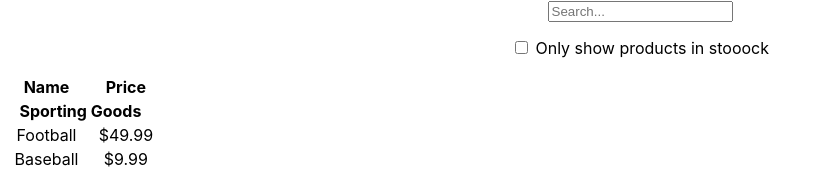
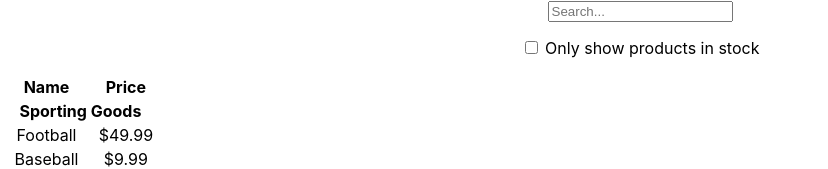
Before and after one commit to lsammut/thinking-react-tutorial, a React (Create React App) app: page / in a window 1280 px wide. Shown: the top 169 px of the page, without its empty margins (0-828 px from the left). Built offline with nearby package versions, Linux system fonts and the light colour scheme.

Commit message:
Set value of form fields in search bar from props
Define constructor, pass down props from super
Pass props to search bar form field

```diff
--- a/src/components/search_bar.js
+++ b/src/components/search_bar.js
@@ -1,14 +1,26 @@
 import React from 'react';
 
 class SearchBar extends React.Component {
+    constructor (props) {
+        super(props);
+    }
+
     render() {
+        const filterText = this.props.filterText;
+        const inStockOnly = this.props.inStockOnly;
+
         return (
         <form>
-            <input type="text" placeholder="Search..." />
+            <input
+                type="text"
+                placeholder="Search..."
+                value={filterText} />
             <p>
-            <input type="checkbox" />
-            {' '}
-            Only show products in stooock
+            <input
+                type="checkbox"
+                checked={inStockOnly} />
+                {' '}
+                Only show products in stock
             </p>
         </form>
         );
```
